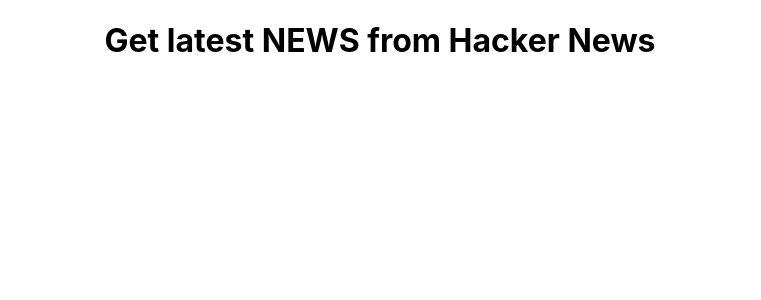
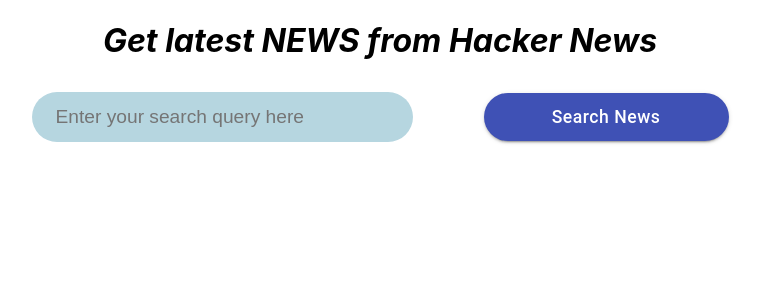
Before and after one commit to jayesheuro/hackerNewsApp, a React (Create React App) app: page / in a window 1280 px wide. Shown: the top 300 px of the page, without its empty margins (260-1021 px from the left). Built offline with nearby package versions, Linux system fonts and the light colour scheme.

Commit message:
added-news-search

```diff
--- a/package.json
+++ b/package.json
@@ -12,7 +12,9 @@
     "node-sass": "^6.0.1",
     "react": "^17.0.2",
     "react-dom": "^17.0.2",
+    "react-router-dom": "^5.2.1",
     "react-scripts": "4.0.3",
+    "react-spinners-kit": "^1.9.1",
     "sass": "^1.38.2",
     "web-vitals": "^1.1.2"
   },
--- a/src/App.css
+++ /dev/null
@@ -1,3 +0,0 @@
-.App {
-  text-align: center;
-}
--- a/src/App.js
+++ b/src/App.js
@@ -1,9 +1,63 @@
-import './App.css';
+import { Button } from "@material-ui/core";
+import { useState } from "react";
+import axios from "axios";
+import CircularProgress from "@material-ui/core/CircularProgress";
+import "./App.scss";
+import News from "./components/News";
 
 function App() {
+  const [query, setQuery] = useState("");
+  const [newsData, setNewsData] = useState([]);
+  const [loading, setLoading] = useState(false);
+
+  const handleSearch = async (e) => {
+    e.preventDefault();
+    setLoading(true);
+    await axios
+      .get(`http://hn.algolia.com/api/v1/search?query=${query}`)
+      .then((result) => {
+        setLoading(false);
+        setNewsData(result.data.hits);
+        console.log(result.data.hits);
+      })
+      .catch((err) => {
+        setLoading(false);
+        console.log(err);
+      });
+  };
   return (
     <div className="App">
-      <h1>Get latest NEWS from Hacker News</h1>
+      <h1 className="pageHeader">
+        <i>Get latest NEWS from Hacker News</i>
+      </h1>
+      <div className="searchBox">
+        <form className="searchForm" onSubmit={handleSearch}>
+          <input
+            className="searchField"
+            placeholder="Enter your search query here"
+            value={query}
+            onChange={(e) => setQuery(e.target.value)}
+          />
+          <Button
+            className="searchButton"
+            type="submit"
+            variant="contained"
+            color="primary"
+          >
+            {loading ? (
+              <CircularProgress size={30} style={{ color: "white" }} />
+            ) : (
+              "Search News"
+            )}
+          </Button>
+        </form>
+      </div>
+
+      <div className="searchResults">
+        {newsData.map((news) => (
+          <News news={news} />
+        ))}
+      </div>
     </div>
   );
 }
--- /dev/null
+++ b/src/App.scss
@@ -0,0 +1,45 @@
+.pageHeader {
+  text-align: center;
+}
+.loader {
+  color: white !important;
+  width: 2rem !important;
+}
+.searchBox {
+  margin: 2rem 0;
+  .searchForm {
+    display: flex;
+    justify-content: space-around;
+    align-items: center;
+    max-width: 60vw;
+    margin: 0 auto;
+    .searchField {
+      flex: 0.5;
+      height: 3rem;
+      font-size: 1.2rem;
+      border: none;
+      padding-left: 1.5rem;
+      background-color: rgb(182, 214, 224);
+      border-radius: 50px;
+      &:focus {
+        outline: none !important;
+      }
+    }
+    .searchButton {
+      flex: 0.3;
+      font-size: 1.1rem;
+      text-transform: none;
+      height: 3rem;
+      border-radius: 50px;
+      transition: transform 0.3s ease;
+      &:hover {
+        transform: scale(1.1);
+      }
+    }
+  }
+}
+.searchResults {
+  max-width: 60vw;
+  margin: 5rem auto;
+  background-color: rgb(224, 223, 223);
+}
--- /dev/null
+++ b/src/components/News.js
@@ -0,0 +1,26 @@
+import { Button } from "@material-ui/core";
+import React from "react";
+import { Link } from "react-router-dom";
+import "./News.scss";
+const News = ({ news }) => {
+  return (
+    <div className="newsBox">
+      <h2 className="newsTitle">{news.title}</h2>
+      <span>
+        Author : {news.author} &nbsp;ObjectID : {news.objectID}
+      </span>
+      <br />
+      <Link to={`/newsDetail?id=${news.objectID}`} className="buttonLink">
+        <Button
+          variant="contained"
+          color="secondary"
+          className="knowMoreButton"
+        >
+          Know more
+        </Button>
+      </Link>
+    </div>
+  );
+};
+
+export default News;
--- /dev/null
+++ b/src/components/News.scss
@@ -0,0 +1,11 @@
+.newsBox {
+  margin: 1rem 0;
+  border-bottom: 1px solid gray;
+  padding: 2rem 1rem;
+  .buttonLink {
+    text-decoration: none;
+    .knowMoreButton {
+      margin-top: 1rem;
+    }
+  }
+}
--- /dev/null
+++ b/src/containers/NewsDetail.js
@@ -0,0 +1,16 @@
+import React from "react";
+import { useParams } from "react-router-dom";
+// function useQuery() {
+//   return new URLSearchParams(useLocation().search);
+// }
+const NewsDetail = () => {
+  // const params = useParams();
+  // console.log(params);
+  return (
+    <div>
+      <h1>This is the news detail component</h1>
+    </div>
+  );
+};
+
+export default NewsDetail;
--- a/src/index.js
+++ b/src/index.js
@@ -1,11 +1,20 @@
-import React from 'react';
-import ReactDOM from 'react-dom';
-import './index.css';
-import App from './App';
+import React from "react";
+import ReactDOM from "react-dom";
+import { BrowserRouter as Router, Switch, Route } from "react-router-dom";
+import "./index.css";
+import App from "./App";
+import NewsDetail from "./containers/NewsDetail";
 
 ReactDOM.render(
-  <React.StrictMode>
-    <App />
-  </React.StrictMode>,
-  document.getElementById('root')
+  <Router>
+    <Switch>
+      <Route exact path="/">
+        <App />
+      </Route>
+      <Route path="/newsDetail">
+        <NewsDetail />
+      </Route>
+    </Switch>
+  </Router>,
+  document.getElementById("root")
 );
```
Also changed, not shown: src/containers/NewsDetail.scss (added), 1 other file (tests, documents, lock files or other folders).
